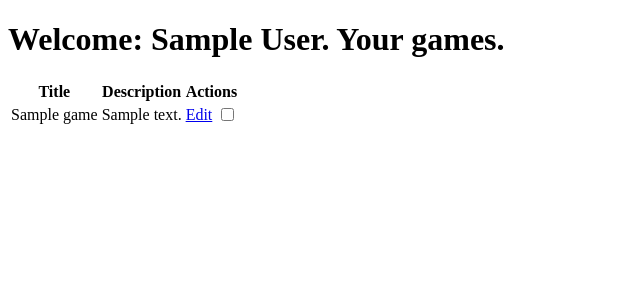
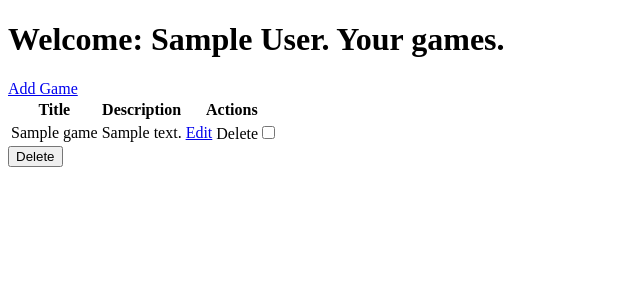
Before and after one commit to GuardianTron/Chip8-Arcade, a Flask app: template templates/game_list_dev.html in a window 1280 px wide. Shown: the top 300 px of the page, without its empty margins (0-640 px from the left). Run offline with Flask 2, Linux system fonts and the light colour scheme; the template is opened without the code that fills it: values that come from a table or form of the project are taken from there, others are empty; a user stored in the database is signed in; tables that the repository leaves empty hold one stand-in row (values such as "Sample post"); some libraries are stand-ins or nearby versions.

Commit message:
Added basic delete functionality.

```diff
--- a/app.py
+++ b/app.py
@@ -110,5 +110,16 @@ def list_games_developer():
     games = current_user.games
     return render_template('game_list_dev.html',games=games)
 
+@app.route('/game/delete',methods=["POST"])
+@roles_accepted('Game Developer')
+def delete_games():
+    ids = request.form.getlist('game_ids')
+    games = Game.query.filter(Game.id.in_(ids),User.id==current_user.id).all()
+    for game in games:
+        db.session.delete(game)
+    db.session.commit()
+    flash('Your games have been deleted.')
+    return redirect(url_for('list_games_developer'))
+
 if __name__ == "__main__":
     app.run(debug=True)
--- a/templates/game_list_dev.html
+++ b/templates/game_list_dev.html
@@ -4,6 +4,8 @@
 
 {% block main %}
 <h1> Welcome: {{ current_user.name }}.  Your games.</h1>
+<a href="{{ url_for('upload_new_game') }}">Add Game</a>
+<form method="POST" action="{{ url_for('delete_games') }}">
 <table>
     <thead>
         <tr><th>Title</th><th>Description</th><th colspan='2'>Actions</th></tr>
@@ -14,9 +16,11 @@
             <td>{{ game.title }}</td>
             <td>{{ game.description }}</td>
             <td><a href="{{ url_for('update_game',id=game.id) }}">Edit</a></td>
-            <td><input type='checkbox' name='game_ids[]' value="{{ game.id }}"></td>
+            <td><label for="game_ids">Delete</label><input type='checkbox' name='game_ids' value="{{ game.id }}"></td>
         </tr>
         {% endfor %}
     </tbody>
 </table>
+<button>Delete</button>
+</form>
 {% endblock %}
```
